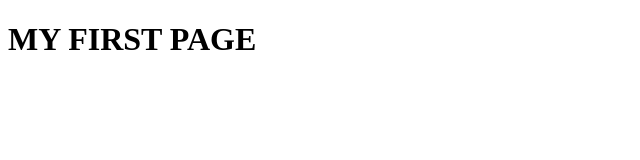
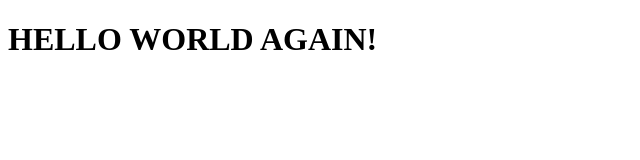
Before and after one commit to aniqasaleem19/Web_Development, a plain HTML site: page hello2.html in a window 1280 px wide. Shown: the whole page, without its empty margins (0-640 px from the left). Drawn offline with Linux system fonts and the light colour scheme.

Commit message:
Update hello2.html

```diff
--- a/hello2.html
+++ b/hello2.html
@@ -7,7 +7,7 @@
      </head>
      <body>
          <h1>
-             MY FIRST PAGE
+             HELLO WORLD AGAIN!
          </h1>
      </body>
  </html>
```
